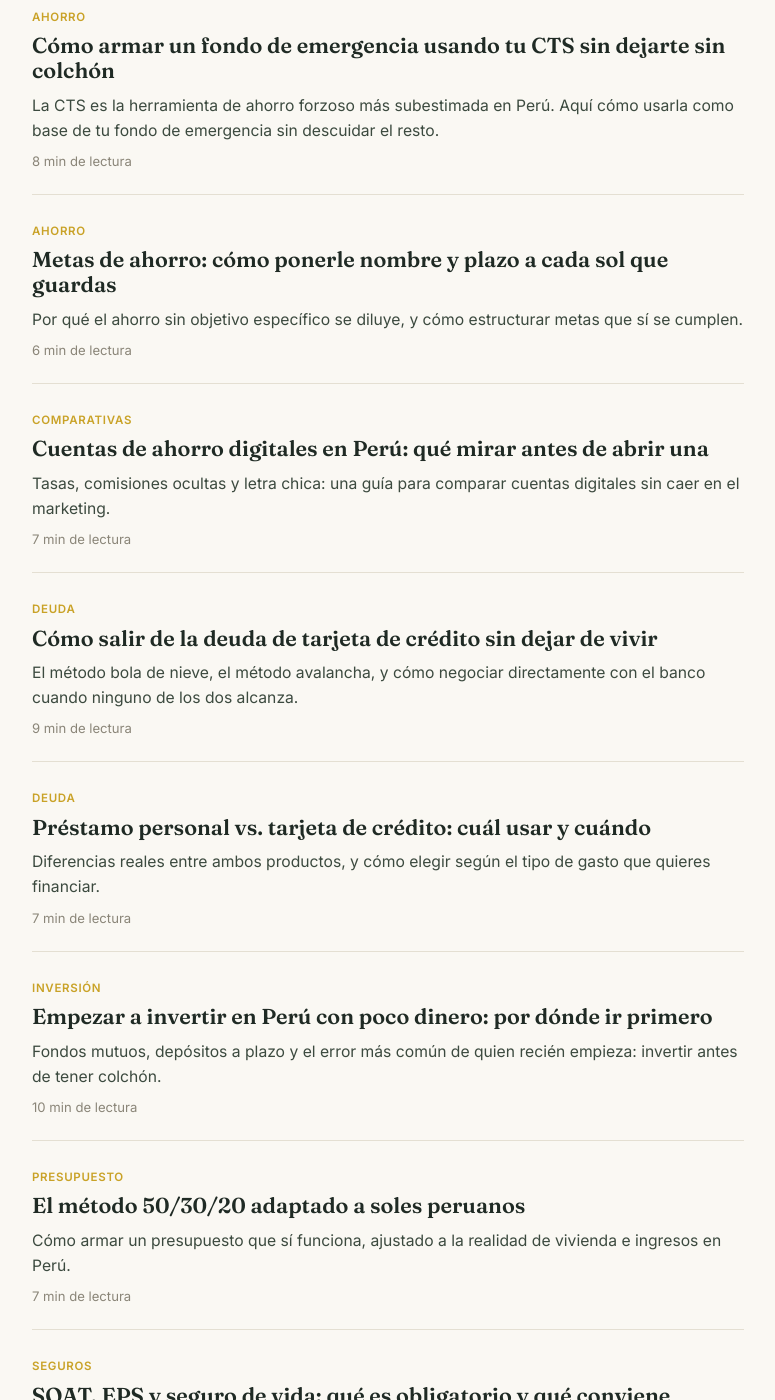
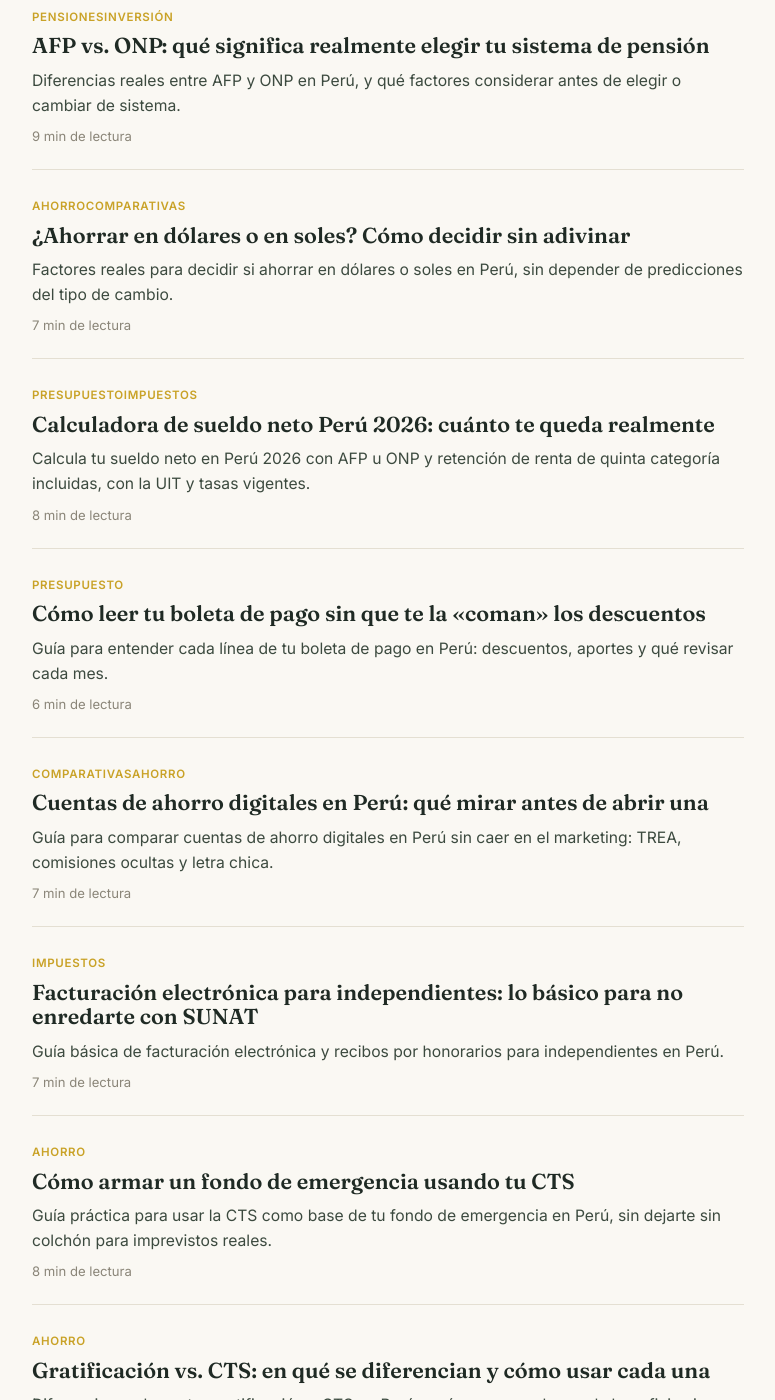
Before and after one commit to cguillenh22/modoahorro, a Jekyll site: the page built from articulos.html, in a window 1280 px wide and 1400 px high, scrolled down 353 px. Shown: the whole window, without its empty margins (252-1027 px from the left). Built offline with Jekyll 4.4.1, drawn with Linux system fonts in a browser that asks for light colours; some of the changed text lies outside the part shown.

Commit message:
Update articulos.html

```diff
--- a/articulos.html
+++ b/articulos.html
@@ -1,24 +1,8 @@
-<!DOCTYPE html>
-<html lang="es-PE">
-<head>
-<meta charset="UTF-8">
-<meta name="viewport" content="width=device-width, initial-scale=1.0">
-<title>Todos los artículos — ModoAhorro</title>
-<meta name="description" content="Todas las guías de ModoAhorro sobre ahorro, deuda, inversión, presupuesto, seguros, impuestos y pensiones en Perú, filtrables por categoría.">
-<link rel="stylesheet" href="style.css">
-</head>
-<body>
-
-<header class="site">
-  <div class="wrap">
-    <div class="brand"><a href="index.html" style="color:inherit;text-decoration:none;">Modo<span>Ahorro</span></a></div>
-    <nav class="site">
-      <a href="articulos.html">Artículos</a>
-      <a href="sobre-mi.html">Sobre mí</a>
-    </nav>
-  </div>
-</header>
-
+---
+layout: default
+title: "Todos los artículos"
+description: "Todas las guías de ModoAhorro sobre ahorro, deuda, inversión, presupuesto, seguros, impuestos y pensiones en Perú, filtrables por categoría."
+---
 <section class="hero" style="padding:48px 0 8px;border-bottom:none;">
   <div class="wrap">
     <span class="eyebrow">Todos los artículos</span>
@@ -39,90 +23,23 @@
       <button class="filter-btn" data-filter="seguros">Seguros</button>
       <button class="filter-btn" data-filter="impuestos">Impuestos</button>
       <button class="filter-btn" data-filter="pensiones">Pensiones</button>
+      <button class="filter-btn" data-filter="vivienda">Vivienda</button>
+      <button class="filter-btn" data-filter="economia">Economía</button>
     </div>
 
     <div id="postGrid">
-
-      <a class="post-card" data-category="ahorro" href="articulos/fondo-emergencia-cts.html">
-        <span class="tag">Ahorro</span>
-        <h2>Cómo armar un fondo de emergencia usando tu CTS sin dejarte sin colchón</h2>
-        <p>La CTS es la herramienta de ahorro forzoso más subestimada en Perú. Aquí cómo usarla como base de tu fondo de emergencia sin descuidar el resto.</p>
-        <div class="meta">8 min de lectura</div>
+      {% for post in site.articulos %}
+      <a class="post-card" data-category="{{ post.categories | join: ' ' }}" href="{{ post.url | relative_url }}">
+        {% for cat in post.categories %}<span class="tag">{{ site.data.categories[cat] }}</span>{% endfor %}
+        <h2>{{ post.title }}</h2>
+        <p>{{ post.description }}</p>
+        <div class="meta">{{ post.read_time }} min de lectura</div>
       </a>
-
-      <a class="post-card" data-category="ahorro" href="articulos/metas-de-ahorro.html">
-        <span class="tag">Ahorro</span>
-        <h2>Metas de ahorro: cómo ponerle nombre y plazo a cada sol que guardas</h2>
-        <p>Por qué el ahorro sin objetivo específico se diluye, y cómo estructurar metas que sí se cumplen.</p>
-        <div class="meta">6 min de lectura</div>
-      </a>
-
-      <a class="post-card" data-category="comparativas" href="articulos/cuentas-ahorro-digitales-peru.html">
-        <span class="tag">Comparativas</span>
-        <h2>Cuentas de ahorro digitales en Perú: qué mirar antes de abrir una</h2>
-        <p>Tasas, comisiones ocultas y letra chica: una guía para comparar cuentas digitales sin caer en el marketing.</p>
-        <div class="meta">7 min de lectura</div>
-      </a>
-
-      <a class="post-card" data-category="deuda" href="articulos/reducir-deuda-tarjetas.html">
-        <span class="tag">Deuda</span>
-        <h2>Cómo salir de la deuda de tarjeta de crédito sin dejar de vivir</h2>
-        <p>El método bola de nieve, el método avalancha, y cómo negociar directamente con el banco cuando ninguno de los dos alcanza.</p>
-        <div class="meta">9 min de lectura</div>
-      </a>
-
-      <a class="post-card" data-category="deuda" href="articulos/prestamo-personal-vs-tarjeta.html">
-        <span class="tag">Deuda</span>
-        <h2>Préstamo personal vs. tarjeta de crédito: cuál usar y cuándo</h2>
-        <p>Diferencias reales entre ambos productos, y cómo elegir según el tipo de gasto que quieres financiar.</p>
-        <div class="meta">7 min de lectura</div>
-      </a>
-
-      <a class="post-card" data-category="inversion" href="articulos/invertir-poco-dinero-peru.html">
-        <span class="tag">Inversión</span>
-        <h2>Empezar a invertir en Perú con poco dinero: por dónde ir primero</h2>
-        <p>Fondos mutuos, depósitos a plazo y el error más común de quien recién empieza: invertir antes de tener colchón.</p>
-        <div class="meta">10 min de lectura</div>
-      </a>
-
-      <a class="post-card" data-category="presupuesto" href="articulos/presupuesto-50-30-20.html">
-        <span class="tag">Presupuesto</span>
-        <h2>El método 50/30/20 adaptado a soles peruanos</h2>
-        <p>Cómo armar un presupuesto que sí funciona, ajustado a la realidad de vivienda e ingresos en Perú.</p>
-        <div class="meta">7 min de lectura</div>
-      </a>
-
-      <a class="post-card" data-category="seguros" href="articulos/seguro-vida-soat-eps.html">
-        <span class="tag">Seguros</span>
-        <h2>SOAT, EPS y seguro de vida: qué es obligatorio y qué conviene</h2>
-        <p>Guía para entender qué seguros son obligatorios en Perú y cuáles vale la pena contratar según tu situación.</p>
-        <div class="meta">8 min de lectura</div>
-      </a>
-
-      <a class="post-card" data-category="impuestos" href="articulos/renta-cuarta-quinta-categoria.html">
-        <span class="tag">Impuestos</span>
-        <h2>Renta de cuarta y quinta categoría: lo que todo independiente debe saber</h2>
-        <p>Diferencias entre ambos regímenes, y qué implica cada uno para tu bolsillo si eres dependiente o independiente.</p>
-        <div class="meta">8 min de lectura</div>
-      </a>
-
-      <a class="post-card" data-category="pensiones" href="articulos/afp-vs-onp.html">
-        <span class="tag">Pensiones</span>
-        <h2>AFP vs. ONP: qué significa realmente elegir tu sistema de pensión</h2>
-        <p>Diferencias reales entre ambos sistemas, y qué factores considerar antes de elegir o cambiar de sistema.</p>
-        <div class="meta">9 min de lectura</div>
-      </a>
-
+      {% endfor %}
     </div>
 
   </div>
 </section>
-
-<footer class="site">
-  <div class="wrap">
-    © 2026 ModoAhorro · Contenido educativo, no es asesoría financiera personalizada.
-  </div>
-</footer>
 
 <script>
   var filterBar = document.getElementById('filterBar');
@@ -147,6 +65,3 @@
     });
   });
 </script>
-
-</body>
-</html>
```
Also changed, not shown: other parts of articulos.html (+2 -1 lines).
